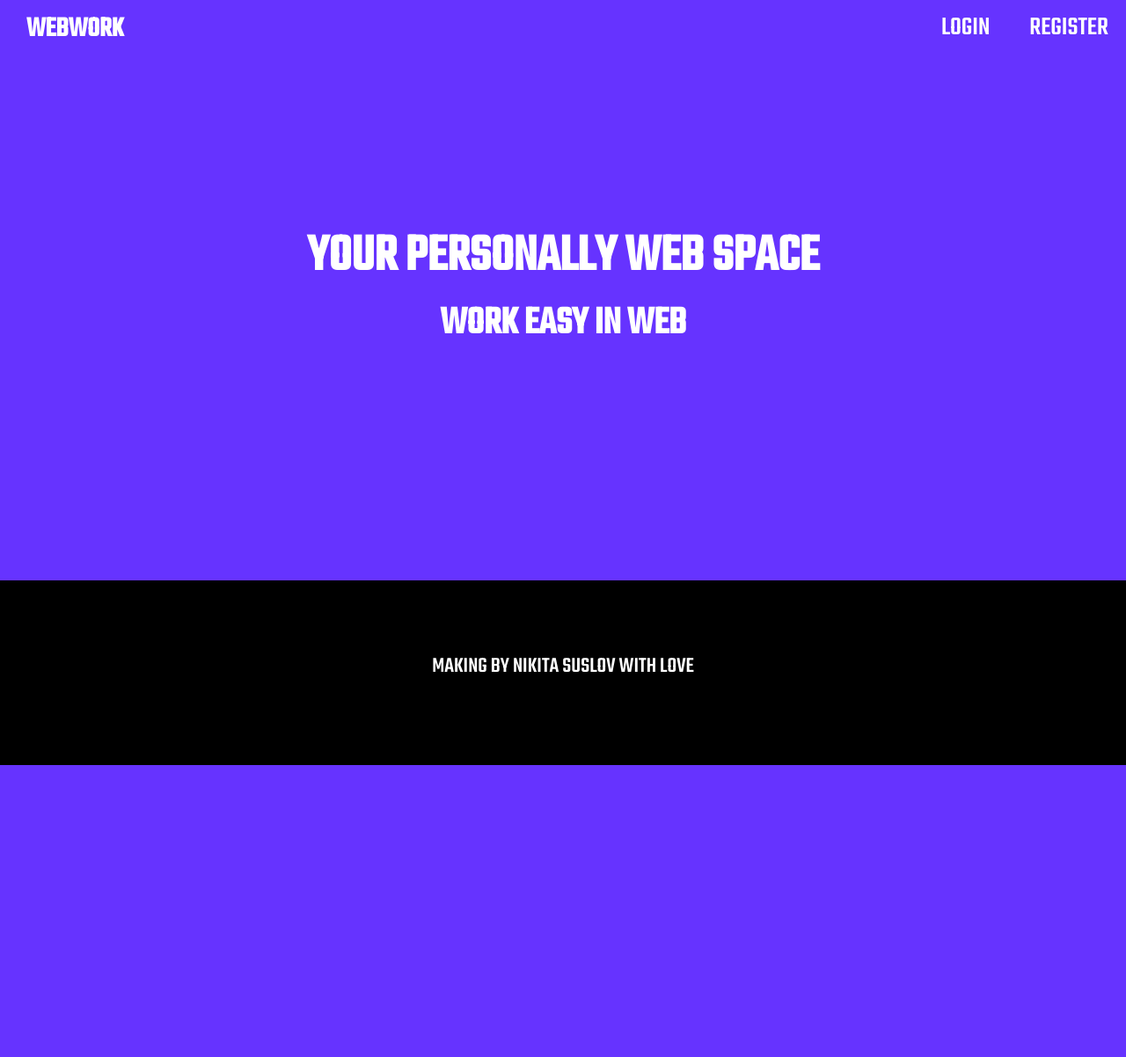
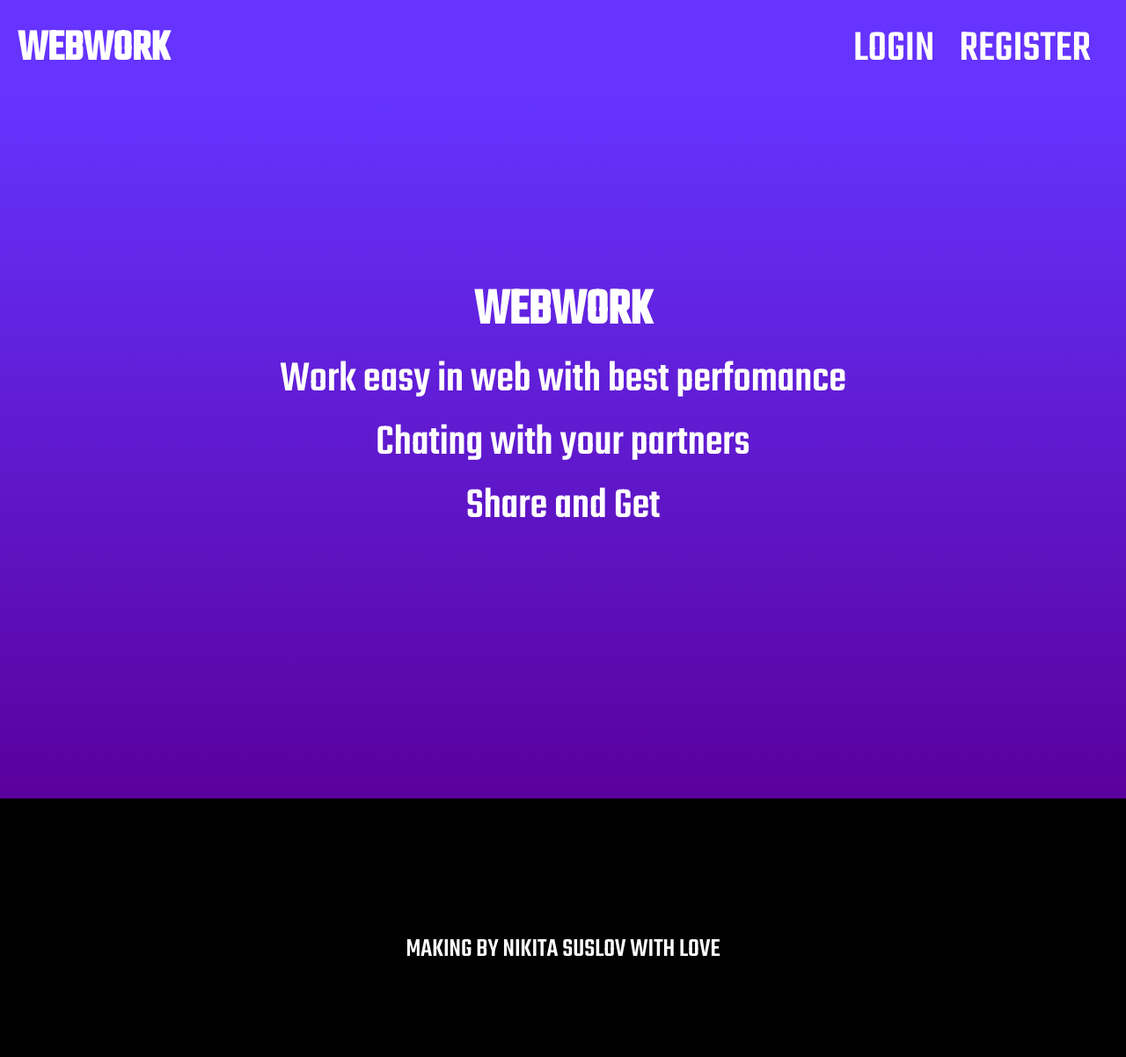
Before and after one commit to monkeybussiness/Webwork, a Django app: page / in a window 1280 px wide. Shown: the whole page at 88% size. Before the commit the page ends 870 px from the top, so only its background shows below. Run offline with Django 3.2, Linux system fonts and the light colour scheme.

Commit message:
Gradient

```diff
--- a/blog/static/css/blog.css
+++ b/blog/static/css/blog.css
@@ -1,67 +1,57 @@
-body{
-    margin: 0px;
+*{
+    padding: 0;
+    margin: 0;
     font-family: 'Teko'
+}
+.Page{
+    height: 720px;
+}
+
+
+.Header{
+    background-color: #6633FF;
+    padding: 20px 20px 20px 20px;
 
 }
-* {
-    margin: 0;
-    padding: 0;
+.Header h1{
+    font-size: 50px;
+    display: inline;
 }
-.Header {
-    background-color: #6633FF;
+.Header a{
     color : white;
-    height: 100px;
+    text-decoration: none;
+}
+.Header ul{
+    display: inline;
+    float: right;
+    font-size: 50px;
+}
+.Header li{
+    display: inline;
+    padding-right: 20px;
+}
 
 
-}
-.Header a{
-    text-decoration: none;
-    color: white;
-}
-.Header h1{
-    float: left;
-    margin: 0;
-    padding-left: 30px;
-    padding-top: 10px;
-}
-.Menu{
-
-     margin: 0;
-     padding: 0;
-     float: right;
-     font-size: 30px;
 
 
+
+.Main{
+    background: linear-gradient(to top, #5A009D,#6633FF);
+    padding: 200px 20px 20px 20px;
+    text-align: center;
+    color: white;
+    font-size: 50px;
+    height: 80%;
 }
-.Menu a{
-text-decoration: none;
-color: white;
-display: inline-block;
-padding: 10px 20px;
-background-color: #6633FF;
 
 
-}
-.Menu li{
-    display: inline;
-}
 
-.Header-1{
-    padding: 150px 10px 10px 10px;
-    background-color: #6633FF;
+
+
+.Footer{
+    background-color: black;
     color: white;
     text-align: center;
-    height: 400px;
     font-size: 30px;
-    margin-bottom: 0px;
-}
-.Footer{
-    background-color: black;
-    height: 130px;
-    color: white;
-    font-size: 25px;
-    padding:0px;
-    margin: 0px;
-    text-align: center;
-    padding-top: 80px;
-}
+    padding-top: 150px;
+    height: 20%;
--- a/blog/templates/blog/post_detail.html
+++ b/blog/templates/blog/post_detail.html
@@ -2,11 +2,13 @@
 <!DOCTYPE html>
 <html>
 <head>
+	<link rel="stylesheet" href="{% static 'css/blog.css' %}">
+	<link rel="preconnect" href="https://fonts.gstatic.com">
 <link href="https://fonts.googleapis.com/css2?family=Teko:wght@500&display=swap" rel="stylesheet">
-<link rel="stylesheet" href="{% static 'css/blog.css' %}">
 	<title>Webwork | Ваше личное веб-пространство</title>
 </head>
 <body>
+	<div class = "Page">
 		<div class = "Header">
 			<h1><a href="">WEBWORK</a></h1>
 			<ul class = "Menu">
@@ -14,11 +16,15 @@
 				<li><a href="">REGISTER</a></li>
 			</ul>
 		</div>
-	<div class = "Header-1">
-		<h1>YOUR PERSONALLY WEB SPACE</h1>
-		<h2>WORK EASY IN WEB</h2>
+		<div class = "Main">
+			<h3>WEBWORK</h3>
+			<p>Work easy in web with best perfomance</p>
+			<p>Chating with your partners</p>
+			<p>Share and Get</p>
 		</div>
+
 		<div class="Footer">
 			<p>MAKING BY NIKITA SUSLOV WITH LOVE</p>
 		</div>
+	</div>
 </body>
```
Lines whose indentation alone changed are shown as unchanged.
